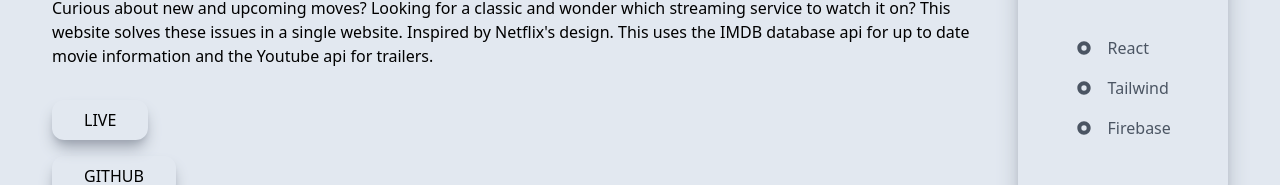
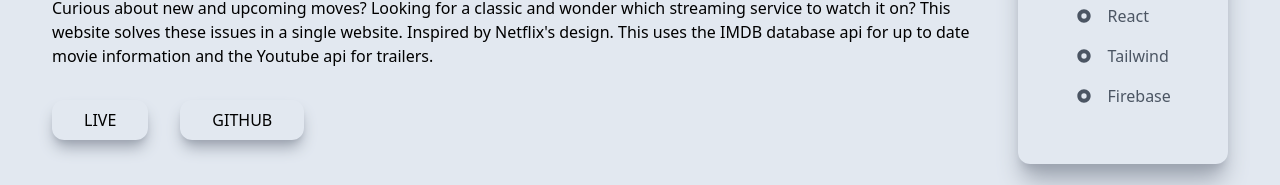
Before and after one commit to Nicholas-Abell/portfolio, a Next.js app: page /moviedatabase in a window 1280 px wide. Shown: the part 516-701 px from the top of the page. Built offline with nearby package versions, Linux system fonts and the light colour scheme.

Commit message:
wrapped buttons in div-flex

```diff
--- a/app/moviedatabase/page.jsx
+++ b/app/moviedatabase/page.jsx
@@ -22,12 +22,14 @@ export default function MovieDatabase() {
                     <p className='py-4'>Curious about new and upcoming moves? Looking for a classic and wonder which streaming service to watch it on?
                         This website solves these issues in a single website. Inspired by Netflix's design. This uses the IMDB database
                         api for up to date movie information and the Youtube api for trailers.</p>
+                    <div className='flex items-center'>
                         <button className='px-8 py-2 mt-4 mr-8 flex justify-center items-center gap-4'>
                             <a href='https://movie-database-4bf43.web.app/'>Live</a>
                         </button>
                         <button className='px-8 py-2 mt-4 mr-8 flex justify-center items-center gap-4'>
                             <a href='https://github.com/Nicholas-Abell/movie_database'>Github</a>
                         </button>
+                    </div>
                 </div>
                 <div className=' col-span-4 md:col-span-1 shadow-xl shadow-gray-400 rounded-xl px-4 py-12 flex flex-col justify-between items-center'>
                     <p className='text-center font-bold pb-2'>Technologies</p>
--- a/app/smsconstruction/page.jsx
+++ b/app/smsconstruction/page.jsx
@@ -20,12 +20,14 @@ export default function SMSConstruction() {
                     <h2>Overview</h2>
                     <p className='py-4'>A landing page I built for a client. A local handyman site I made using react and tailwind.
                         Currently hosted on Hostinger. I learned a lot about SEO and google analytics making this project.</p>
+                    <div className='flex items-center'>
                         <button className='px-8 py-2 mt-4 mr-8 flex justify-center items-center gap-4'>
                             <a href='https://smsconstructionandremodeling.com/'>Live</a>
                         </button>
                         <button className='px-8 py-2 mt-4 mr-8 flex justify-center items-center gap-4'>
                             <a href='https://github.com/Nicholas-Abell/handy_man'>Github</a>
                         </button>
+                    </div>
                 </div>
                 <div className=' col-span-4 md:col-span-1 shadow-xl shadow-gray-400 rounded-xl px-4 py-12 flex flex-col justify-between items-center'>
                     <p className='text-center font-bold pb-2'>Technologies</p>
```
Lines whose indentation alone changed are shown as unchanged.
